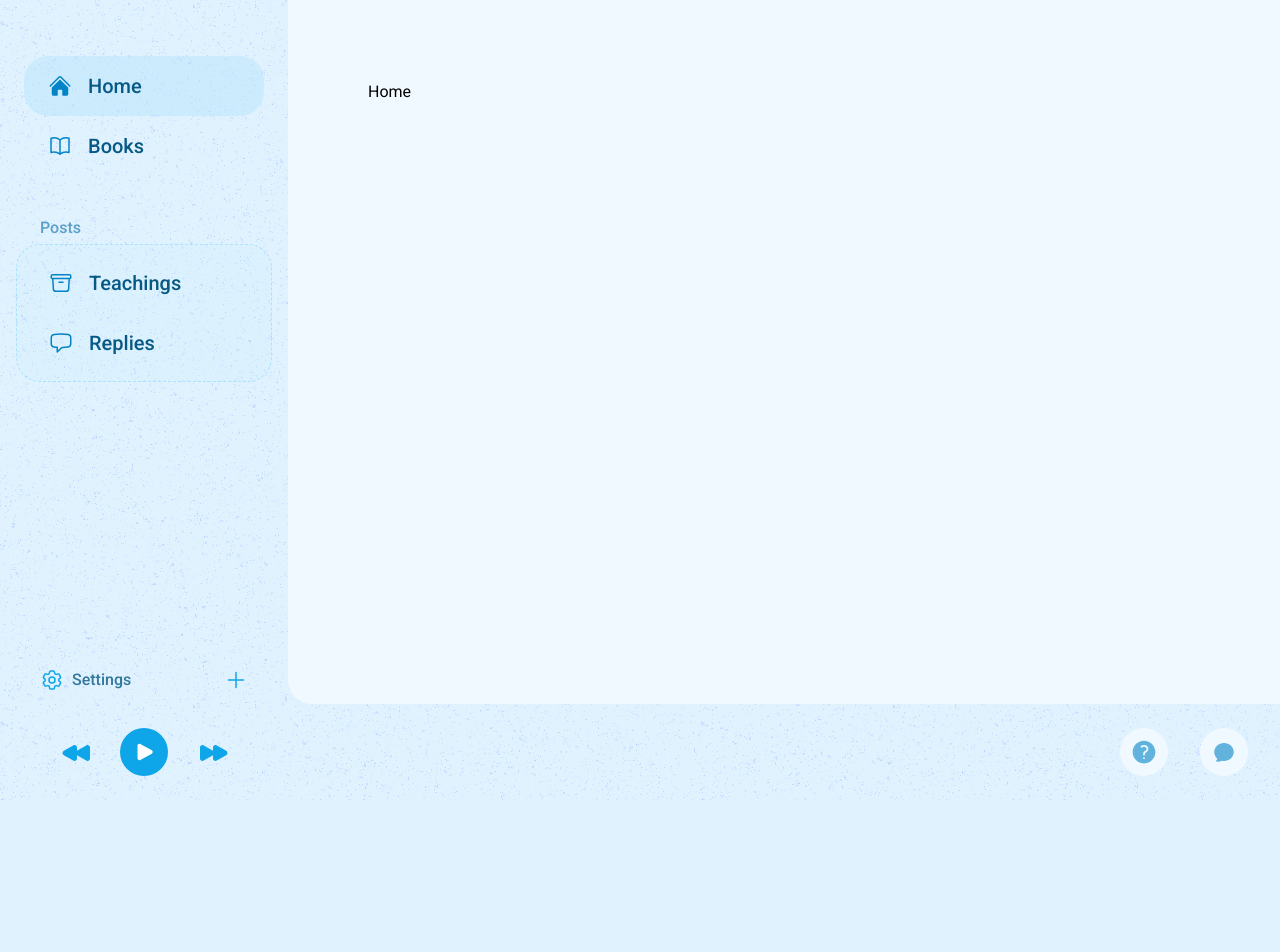
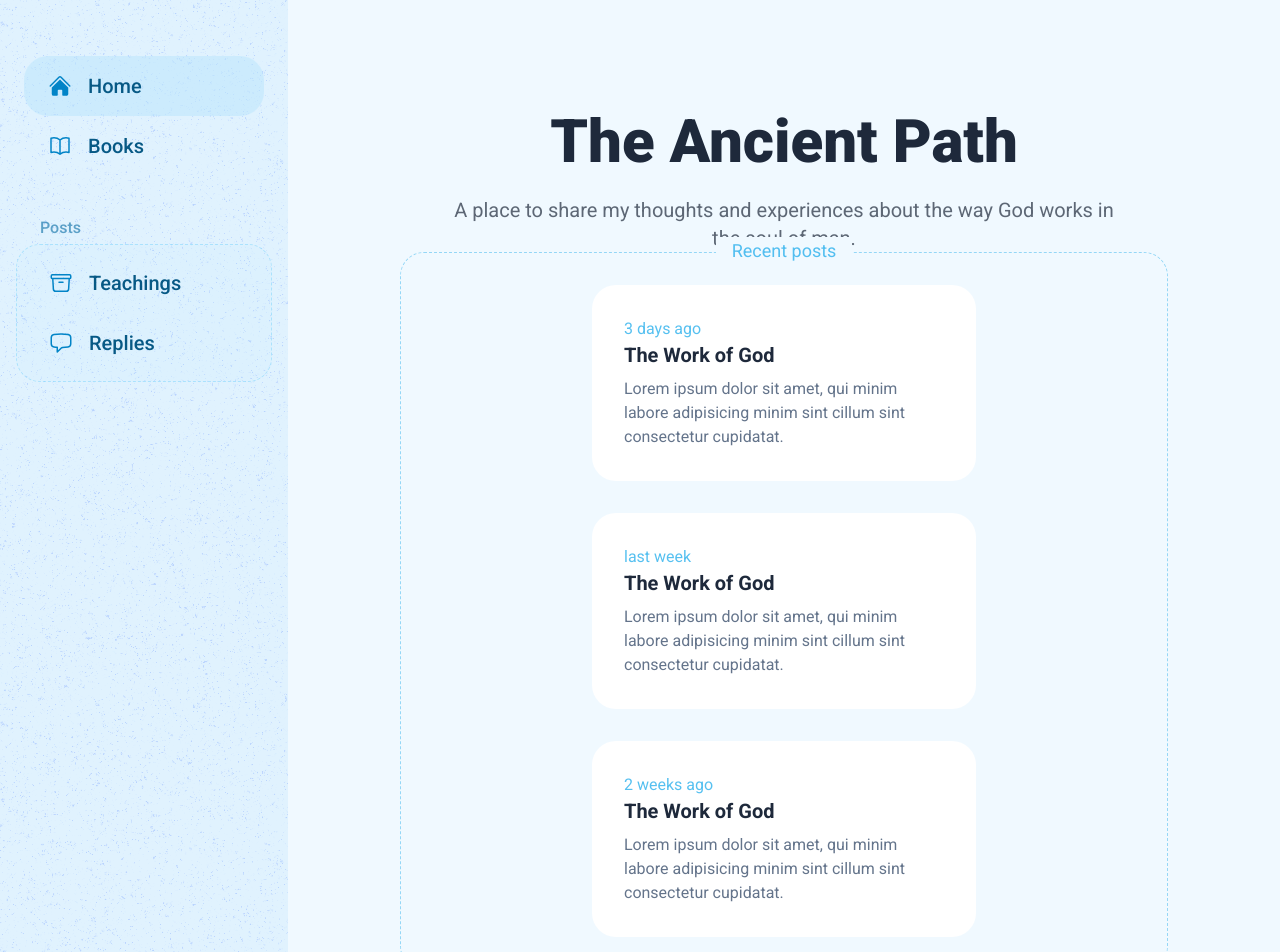
Before and after one commit to kiahjh/ancient-path, a Next.js app: page / in a window 1280 px wide. Shown: the top 952 px of the page. Before the commit the page ends 800 px from the top, so only its background shows below. Built offline with nearby package versions, Linux system fonts and the light colour scheme.

Commit message:
made basic homepage

```diff
--- /dev/null
+++ b/app/books/page.tsx
@@ -0,0 +1,9 @@
+import React from "react";
+
+const Books: React.FC = () => (
+  <div className="p-20 flex justify-center items-center h-full text-3xl text-slate-800 font-bold">
+    Coming soon: free book downloads
+  </div>
+);
+
+export default Books;
--- a/app/layout.tsx
+++ b/app/layout.tsx
@@ -22,9 +22,10 @@ const RootLayout: React.FC<{ children: React.ReactNode }> = ({ children }) => {
     <html lang="TODO">
       <body
         style={{ background: `#e0f2fe url(${NoiseBg.src})` }}
-        className={cx(`flex min-h-screen bg-cover bg-center`, roboto)}
+        className={cx(`flex flex-col min-h-screen bg-cover bg-center`, roboto)}
       >
-        <div className="w-72 flex flex-col justify-between">
+        <div className="flex-grow flex">
+          <div className="w-72 flex flex-col justify-between shrink-0">
             <GlobalNav />
             <div>
               <div
@@ -36,13 +37,15 @@ const RootLayout: React.FC<{ children: React.ReactNode }> = ({ children }) => {
                 <button
                   onClick={() => setSettingsPanelOpen(!settingsPanelOpen)}
                   className={cx(
-                  `flex justify-between items-center h-12 transition-[background-color,padding] duration-300 hover:bg-sky-300/20 rounded-2xl`,
-                  settingsPanelOpen ? `px-4` : `px-6`,
+                    `flex justify-between items-center h-12 transition-[background-color,padding,border-radius] duration-300 hover:bg-sky-300/20 active:bg-sky-300/40`,
+                    settingsPanelOpen ? `px-4 rounded-2xl` : `px-6 rounded-3xl`,
                   )}
                 >
                   <div className="flex items-center gap-2">
                     <Cog6ToothIcon className="w-6 h-6 text-sky-500" />
-                  <span className="font-medium text-sky-800/80">Settings</span>
+                    <span className="font-medium text-sky-800/80">
+                      Settings
+                    </span>
                   </div>
                   <PlusIcon
                     className={cx(
@@ -52,7 +55,12 @@ const RootLayout: React.FC<{ children: React.ReactNode }> = ({ children }) => {
                   />
                 </button>
               </div>
-            <div className="h-24 flex items-center justify-center gap-4">
+            </div>
+          </div>
+          <main className="flex-grow rounded-bl-3xl bg-sky-50">{children}</main>
+        </div>
+        <div className="h-24 flex items-center justify-between gap-8 pr-8">
+          <div className="h-24 flex items-center justify-center gap-4 w-72">
             <button className="w-14 h-10 rounded-2xl hover:bg-sky-200/60 flex justify-center items-center transition-[background-color,transform] duration-200 active:bg-sky-300/70 active:scale-95">
               <BackwardIcon className="w-8 ml-0.5 text-sky-500" />
             </button>
@@ -63,13 +71,7 @@ const RootLayout: React.FC<{ children: React.ReactNode }> = ({ children }) => {
               <ForwardIcon className="w-8 ml-0.5 text-sky-500" />
             </button>
           </div>
-          </div>
-        </div>
-        <div className="flex flex-col min-h-screen flex-grow">
-          <main className="flex-grow rounded-bl-3xl bg-sky-50 p-20">
-            {children}
-          </main>
-          <div className="h-24 flex items-center justify-end pr-8 gap-8">
+          <div className="flex justify-center items-center gap-8">
             <Link
               href="/about"
               className="bg-sky-50 w-12 h-12 rounded-full flex justify-center items-center text-sky-600/60 hover:bg-white transition-colors duration-200"
--- a/app/page.tsx
+++ b/app/page.tsx
@@ -1,8 +1,45 @@
 import React from "react";
 
 const Home: React.FC = () => (
-  <div>
-    <h1>Home</h1>
+  <div className="p-28 flex flex-col items-center justify-between h-full">
+    <div className="flex flex-col items-center">
+      <h1 className="font-black text-6xl text-slate-800">The Ancient Path</h1>
+      <h2 className="mt-6 text-xl max-w-2xl text-center text-slate-800/70">
+        A place to share my thoughts and experiences about the way God works in
+        the soul of man.
+      </h2>
+    </div>
+    <div className="p-8 border border-dashed border-sky-500/40 rounded-3xl flex flex-col items-center relative">
+      <span className="text-lg text-sky-500/70 absolute -top-4 bg-sky-50 px-4">
+        Recent posts
+      </span>
+      <div className="flex gap-8 flex-wrap justify-center">
+        <div className="w-96 bg-white p-8 rounded-3xl">
+          <h4 className="text-sky-500/70">3 days ago</h4>
+          <h3 className="text-xl font-bold text-slate-800">The Work of God</h3>
+          <p className="text-slate-500 mt-2">
+            Lorem ipsum dolor sit amet, qui minim labore adipisicing minim sint
+            cillum sint consectetur cupidatat.
+          </p>
+        </div>
+        <div className="w-96 bg-white p-8 rounded-3xl">
+          <h4 className="text-sky-500/70">last week</h4>
+          <h3 className="text-xl font-bold text-slate-800">The Work of God</h3>
+          <p className="text-slate-500 mt-2">
+            Lorem ipsum dolor sit amet, qui minim labore adipisicing minim sint
+            cillum sint consectetur cupidatat.
+          </p>
+        </div>
+        <div className="w-96 bg-white p-8 rounded-3xl">
+          <h4 className="text-sky-500/70">2 weeks ago</h4>
+          <h3 className="text-xl font-bold text-slate-800">The Work of God</h3>
+          <p className="text-slate-500 mt-2">
+            Lorem ipsum dolor sit amet, qui minim labore adipisicing minim sint
+            cillum sint consectetur cupidatat.
+          </p>
+        </div>
+      </div>
+    </div>
   </div>
 );
 
```
Lines whose indentation alone changed are shown as unchanged.
